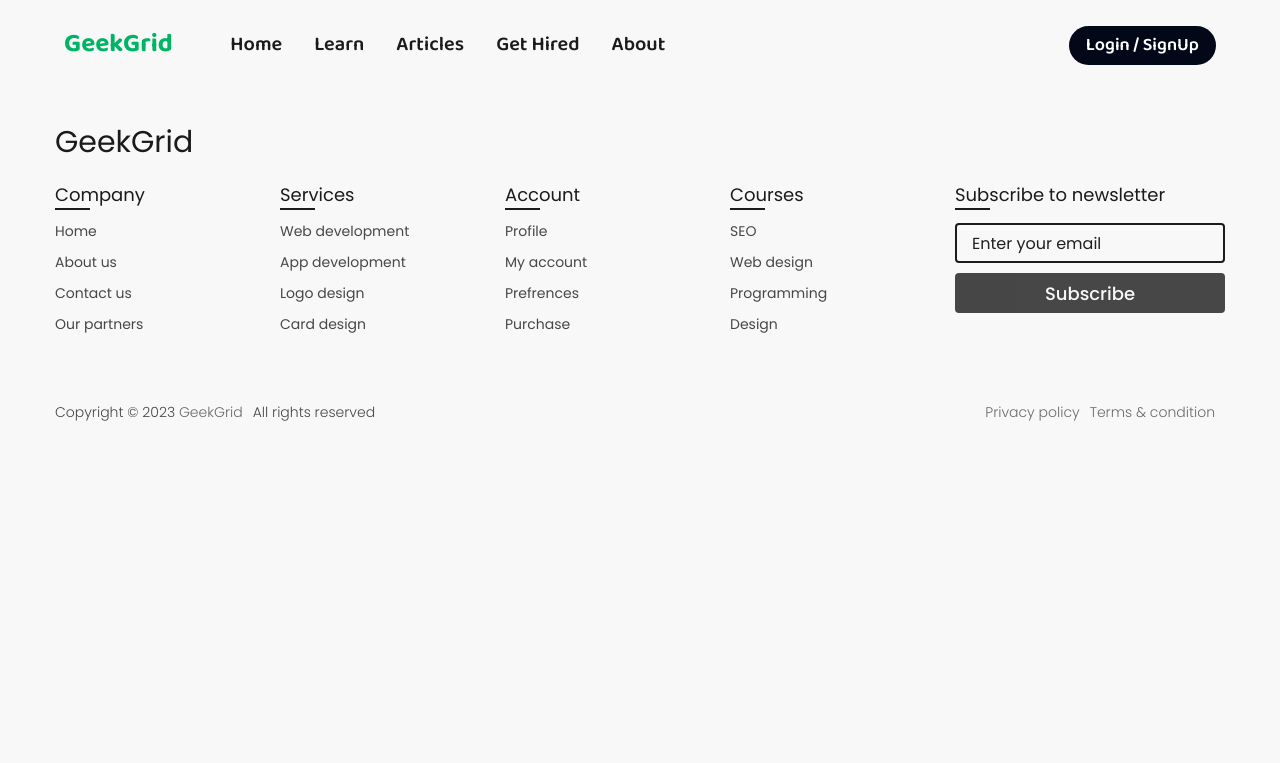
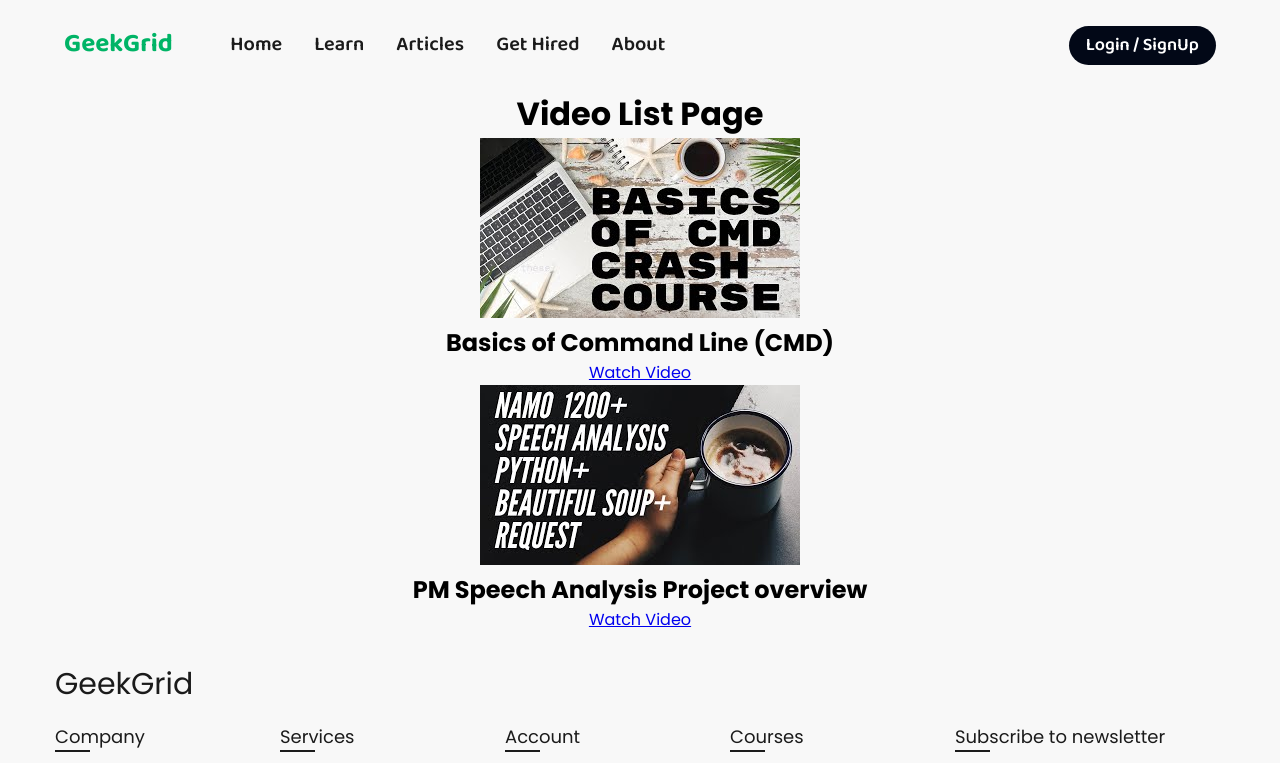
Before and after one commit to ashish12501/GeekGrid, a React (Create React App) app: page /courses in a window 1280 px wide. Shown: the top 763 px of the page. Built offline with nearby package versions, Linux system fonts and the light colour scheme; a web font is replaced by a local one.

Commit message:
made structure of the video courss

```diff
--- a/src/App.js
+++ b/src/App.js
@@ -8,7 +8,8 @@ import { AddData } from './pages/Admin/addData'
 import { Articles } from './pages/Articles/articles'
 import { Navbar } from './components/navbar'
 import { Footer } from './components/footer'
-import { CoursePlayer } from './pages/CoursePlayer/coursePlayer'
+import { VideoListPage } from './pages/VideoCourses/VideoListPage'
+import { VideoPlayerPage } from './pages/VideoCourses/streamer'
 import './variables.css'
 
 function App() {
@@ -24,8 +25,8 @@ function App() {
           <Route path='/signup' element={<Signup />} />
           <Route path='/articles' element={<Articles />} />
           <Route path='/admin' element={<AddData />} />
-          <Route path='/stream' element={<CoursePlayer />} />
-
+          <Route path='/streamer/:id' element={<VideoPlayerPage />} />
+          <Route path="/courses" element={<VideoListPage />} />
         </Routes>
         <Footer />
       </Router>
--- /dev/null
+++ b/src/assets/videosList.js
@@ -0,0 +1,16 @@
+
+export const VideoList = [
+    {
+        id: '1',
+        name: 'Basics of Command Line (CMD)',
+        image: require('../assets/images/CMD.jpg'),
+        embedLink: "https://www.youtube.com/embed/QZ71hx19qcg?si=4dmdcRYWxdo1HSIc"
+    },
+    {
+        id: '2',
+        name: 'PM Speech Analysis Project overview',
+        image: require('../assets/images/Namo.jpg'),
+        embedLink: '<iframe width="560" height="315" src="https://www.youtube.com/embed/WIOVqO8xqts?si=ZOfTn4kKGUkVuU86" title="YouTube video player" frameborder="0" allow="accelerometer; autoplay; clipboard-write; encrypted-media; gyroscope; picture-in-picture; web-share" allowfullscreen></iframe>',
+    },
+    // Add more video objects as needed
+];
--- a/src/components/streamer.js
+++ /dev/null
@@ -1,48 +0,0 @@
-import { useState } from "react";
-import React from 'react'
-
-const videoList = [
-    {
-        title: 'Video 1',
-        embedCode:
-            '<iframe width="560" height="315" src="https://www.youtube.com/embed/Ez8F0nW6S-w?si=1gqmAvLul59Eavw9&amp;controls=0" title="YouTube video player" frameborder="0" allow="accelerometer; autoplay; clipboard-write; encrypted-media; gyroscope; picture-in-picture; web-share" allowfullscreen></iframe>',
-    },
-    {
-        title: 'Video 2',
-        embedCode:
-            '<iframe width="560" height="315" src="https://www.youtube.com/embed/VIDEO_ID_2" title="YouTube video player" frameborder="0" allow="accelerometer; autoplay; clipboard-write; encrypted-media; gyroscope; picture-in-picture; web-share" allowfullscreen></iframe>',
-    },
-    // Add more video objects as needed
-];
-export function Streamer() {
-    const [selectedVideoIndex, setSelectedVideoIndex] = useState(0);
-
-    const handleVideoSelect = (index) => {
-        setSelectedVideoIndex(index);
-    };
-
-    return (
-        <div className="youtube-player">
-            <div className="video-list">
-                <h3>Video List</h3>
-                <ul>
-                    {videoList.map((video, index) => (
-                        <li key={index}>
-                            <button onClick={() => handleVideoSelect(index)}>
-                                {video.title}
-                            </button>
-                        </li>
-                    ))}
-                </ul>
-            </div>
-            <div className="video-player">
-                <h3>{videoList[selectedVideoIndex].title}</h3>
-                <div
-                    dangerouslySetInnerHTML={{
-                        __html: videoList[selectedVideoIndex].embedCode,
-                    }}
-                />
-            </div>
-        </div>
-    );
-}
--- a/src/pages/Articles/articles.js
+++ b/src/pages/Articles/articles.js
@@ -2,14 +2,13 @@ import "./article.css";
 
 import { useGetArticles } from "../../hooks/getarticle";
 export function Articles() {
-  const {articles}=useGetArticles();
+  const { articles } = useGetArticles();
   return (
     <div className="parent-article">
       <div className="left-article">
         {articles.map((article) => (
           <div className="article-box">
             <h3>{article.title}</h3>
-
             <p>{article.intro}</p>
             <button>Continue Reading</button>
           </div>
--- a/src/pages/CoursePlayer/coursePlayer.js
+++ /dev/null
@@ -1,9 +0,0 @@
-import React from 'react'
-import { Streamer } from '../../components/streamer'
-export function CoursePlayer() {
-    return (
-        <div>
-            <Streamer />
-        </div>
-    )
-}
--- /dev/null
+++ b/src/pages/VideoCourses/VideoListPage.js
@@ -0,0 +1,20 @@
+import React from 'react';
+import { Link } from 'react-router-dom'; // For navigation
+
+// Import video data from videosList.js
+import { VideoList } from '../../assets/videosList';
+
+export const VideoListPage = () => {
+    return (
+        <div>
+            <h1>Video List Page</h1>
+            {VideoList.map((video) => (
+                <div key={video.id} className="video-card">
+                    <img src={video.image} alt={video.name} />
+                    <h2>{video.name}</h2>
+                    <Link to={`/streamer/${video.id}`}>Watch Video</Link>
+                </div>
+            ))}
+        </div>
+    );
+};
--- /dev/null
+++ b/src/pages/VideoCourses/streamer.js
@@ -0,0 +1,32 @@
+import React from 'react';
+import { useParams } from 'react-router-dom'; // For accessing URL parameters
+
+// Import video data from videosList.js
+import { VideoList } from '../../assets/videosList';
+
+
+export const VideoPlayerPage = () => {
+    const { id } = useParams(); // Get the video ID from the URL parameter
+    const selectedVideo = VideoList.find((video) => video.id === id);
+
+    if (!selectedVideo) {
+        return <div>Video not found</div>;
+    }
+
+    return (
+        <div>
+            <h1>Video Player Page</h1>
+            <h2>{selectedVideo.name}</h2>
+            <h3>{selectedVideo.embedLink}</h3>
+            <iframe
+                width="560"
+                height="315"
+                src={selectedVideo.embedLink}
+                title={selectedVideo.name}
+                frameBorder="0"
+                allow="accelerometer; autoplay; clipboard-write; encrypted-media; gyroscope; picture-in-picture; web-share"
+                allowFullScreen
+            />
+        </div>
+    );
+};
```
Also changed, not shown: src/assets/images/CMD.jpg (added), src/assets/images/Namo.jpg (added). Lines whose indentation alone changed are shown as unchanged.
